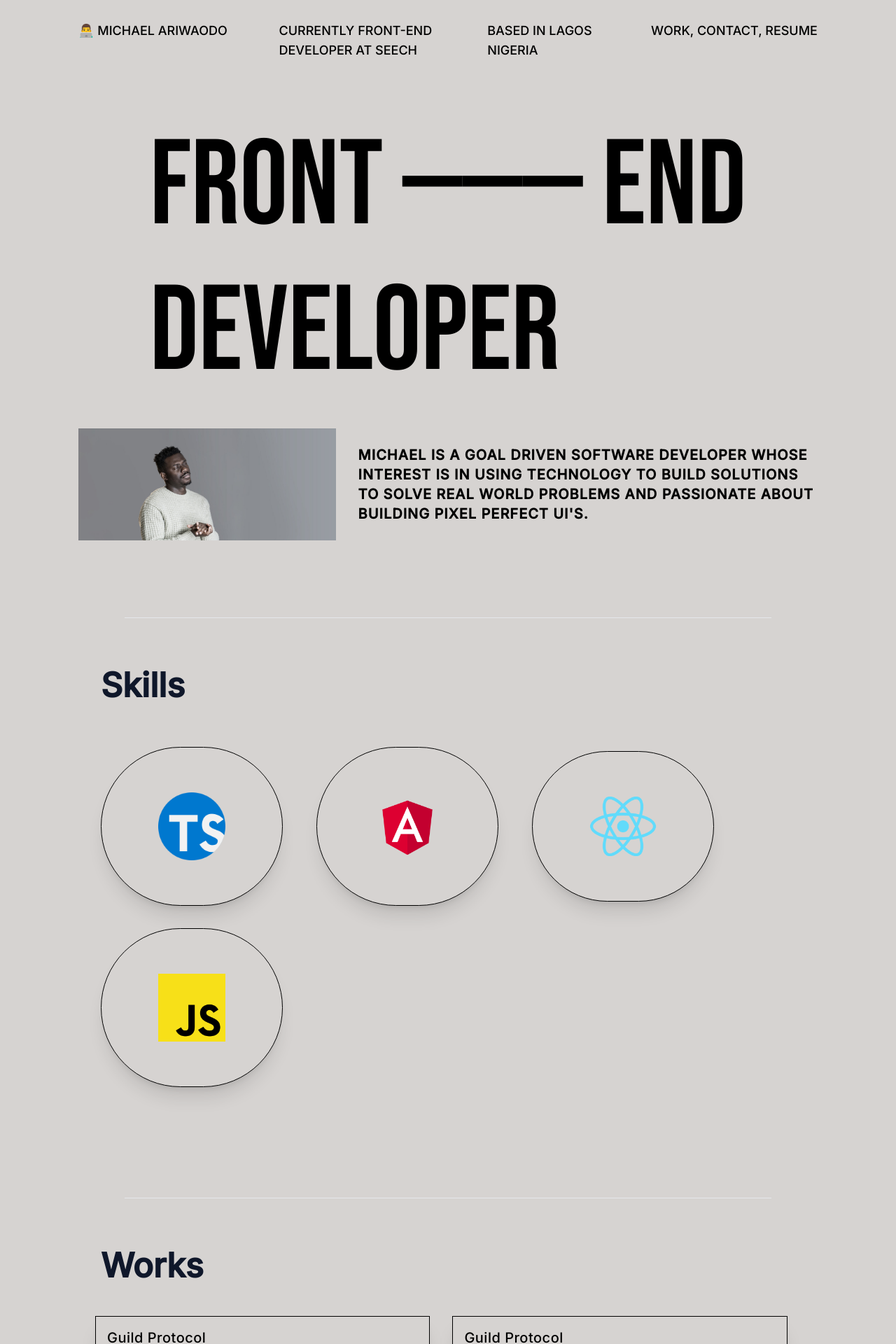
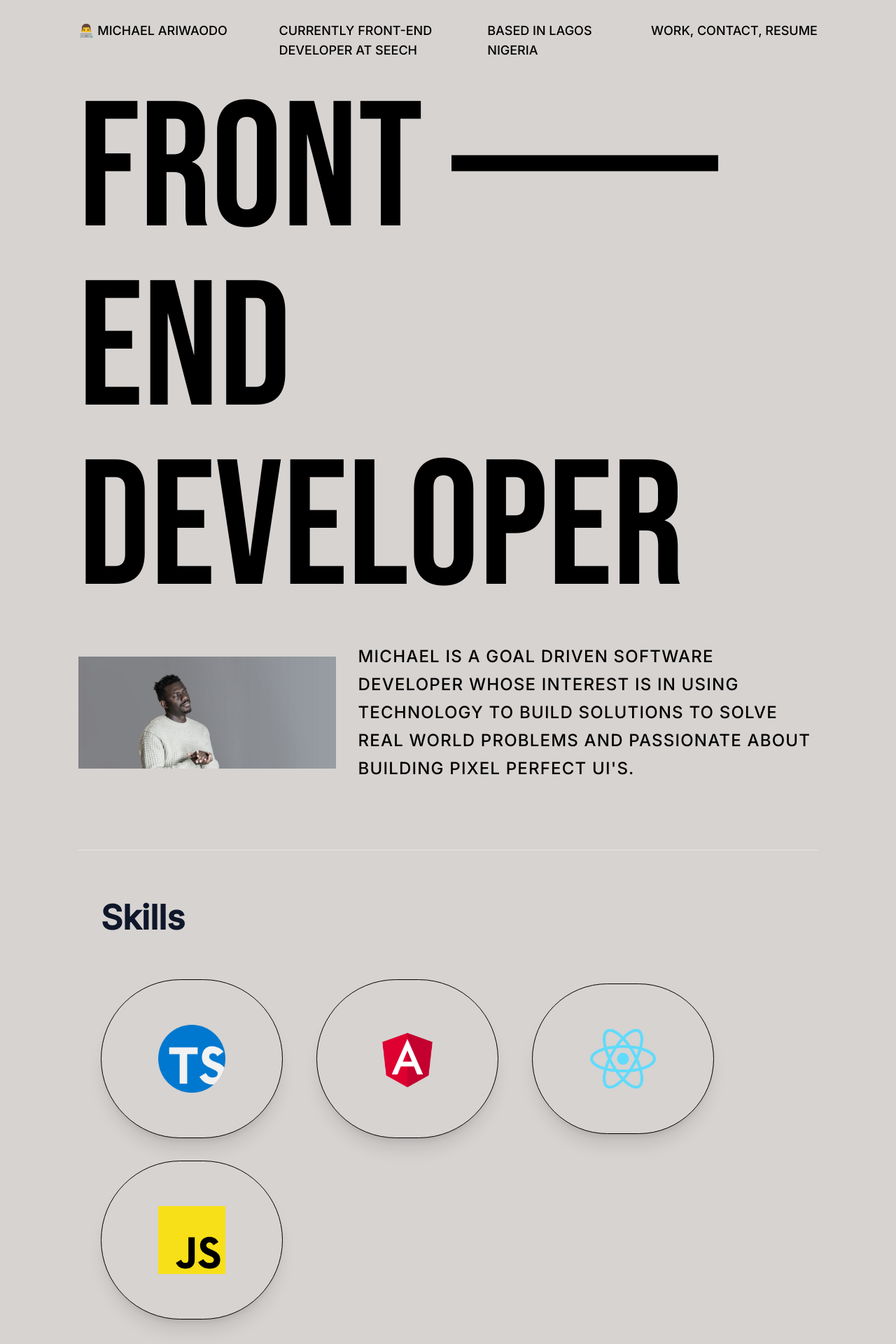
Before and after one commit to KvngMikey/PortfolioUpgrade, a React (Create React App) app: page / in a window 1280 px wide. Shown: the top 1920 px of the page at 70% size. Built offline with nearby package versions, Linux system fonts and the light colour scheme.

Commit message:
more work on about section

```diff
--- a/src/App.js
+++ b/src/App.js
@@ -13,7 +13,7 @@ function App() {
       <Header />
       <main className="max-w-[97%] lg:max-w-[85%] mx-auto">
         <About />
-        <hr className="mx-auto bg-black dark:bg-white max-w-[97%] lg:max-w-[85%]" />
+        <hr className="mx-auto bg-black dark:bg-white max-w-[97%]" />
         <section id="skills" className="p-6 my-12 scroll-mt-40 widescreen:section-min-height tallscreen:section-min-height">
         <h2 className="text-4xl font-bold text-center sm:text-5xl sm:text-left mb-6 mx-6 text-slate-900 dark:text-white">
             Skills
@@ -24,7 +24,7 @@ function App() {
           })}
         </ul>
         </section>
-        <hr className="mx-auto bg-black dark:bg-white max-w-[97%] lg:max-w-[85%]" />
+        <hr className="mx-auto bg-black dark:bg-white max-w-[97%]" />
         <section id="work" className="p-6 mt-12 scroll-mt-40 widescreen:section-min-height tallscreen:section-min-height">
         <h2 className="text-4xl font-bold text-center sm:text-5xl sm:text-left mb-6 mx-6 text-slate-900 dark:text-white">
             Works
--- a/src/components/About.js
+++ b/src/components/About.js
@@ -4,7 +4,7 @@ import deved from '../assets/image-34.png'
 
 const About = () => {
   return (
-    <section id="about" className="flex flex-col-reverse justify-center sm:flex-col p-4 items-center gap-8 mb-12 scroll-mt-40 widescreen:section-min-height tallscreen:section-min-height">
+    <section id="about" className="flex flex-col-reverse justify-center sm:flex-col p-4 items-center gap-8 mb-20 scroll-mt-40 widescreen:section-min-height tallscreen:section-min-height">
         {/* <article className="sm:w-1/2">
             <h2 className="max-w-md text-4xl font-bold text-center sm:text-5xl sm:text-left text-slate-900 dark:text-white">
                 Michael Ariwaodo, <span className="text-indigo-700 dark:text-indigo-300">frontend software developer</span>.
@@ -39,13 +39,13 @@ const About = () => {
         <img className="bg-gradient-to-b from-teal-500 rounded-full w-80 h-80 " src={deved} alt="cartoon-avatar"/>    */}
        <article className='font-bebas font-medium'>
        <span className="text-9xl tracking-tight custom-style leading-[9rem] uppercase sm:hidden">Front ——— End Developer</span>
-       <span className="text-[172px] custom-style hidden leading-[13rem] sm:block">Front ——— End</span>
-       <span className="text-[172px] custom-style hidden leading-[13rem] sm:block">Developer</span>
+       <span className="text-[172px] lg:text-[186px] xl:text-[254px] custom-style hidden leading-[13rem] xl:leading-[16rem] sm:block">Front ——— End</span>
+       <span className="text-[172px] lg:text-[186px] xl:text-[254px] custom-style hidden leading-[13rem] xl:leading-[16rem] sm:block">Developer</span>
        {/* <span className="font-bebas font-medium  uppercase">Front <br/> <span> ——— End</span> <br/> <span> Developer</span></span> */}
        </article>
-       <article className='flex flex-col sm:flex-row items-center gap-8'>
-        <img className="bg-gradient-to-b from-teal-500 w-96 h-40" src={deved} alt="cartoon-avatar"/>
-        <span className='uppercase text-xl font-semibold tracking-wider'>Michael is a goal driven software developer whose interest is in using technology to build solutions to solve real world problems and passionate about building pixel perfect UI's.</span>
+       <article className='flex flex-col md:flex-row md:flex-wrap xl:flex-nowrap items-center gap-8'>
+        <img className="w-full md:w-96 h-40" src={deved} alt="cartoon-avatar"/>
+        <span className='uppercase custom-style text-2xl leading-10 font-medium tracking-wider'>Michael is a goal driven software developer whose interest is in using technology to build solutions to solve real world problems and passionate about building pixel perfect UI's.</span>
        </article>
     </section>
   )
```
